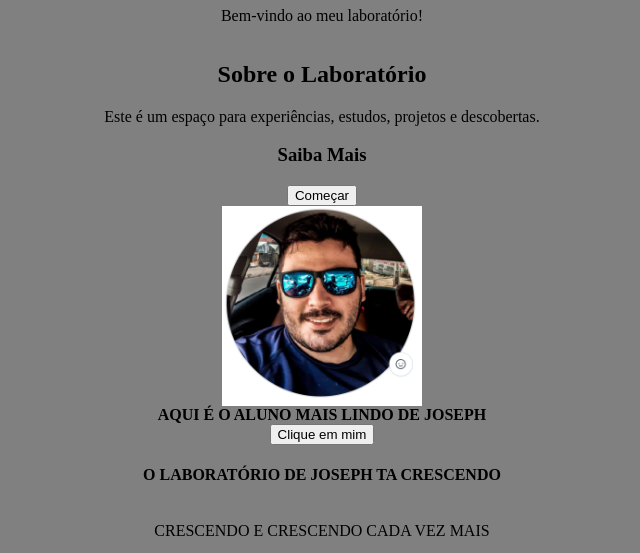
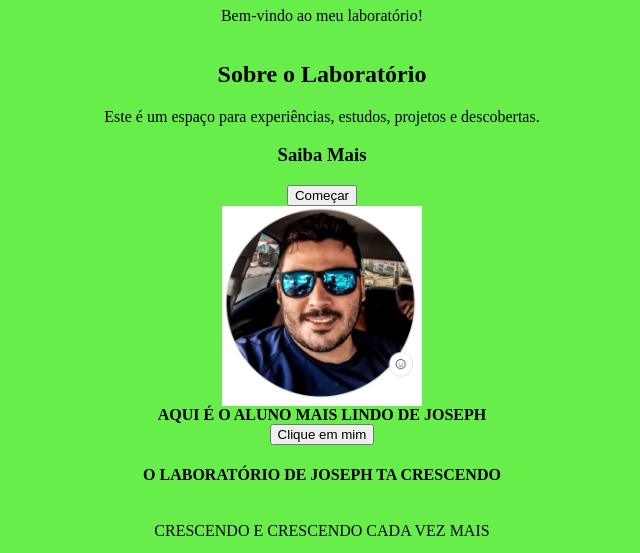
Before and after one commit to RaFaMoraisDev/laboratorio_do_joseph, a plain HTML site: page index.html in a window 1280 px wide. Shown: the part 73-626 px from the top of the page, without its empty margins (318-958 px from the left). Drawn offline with Linux system fonts and the light colour scheme.

Commit message:
Atualização do Porjeto Laboratório Joseph

```diff
--- a/index.css
+++ b/index.css
@@ -1,6 +1,6 @@
 
 body {
-    background-color: gray;
+    background-color: rgb(104, 238, 74);
     display: flex;
     flex-direction: column;
     align-items: center;
```
